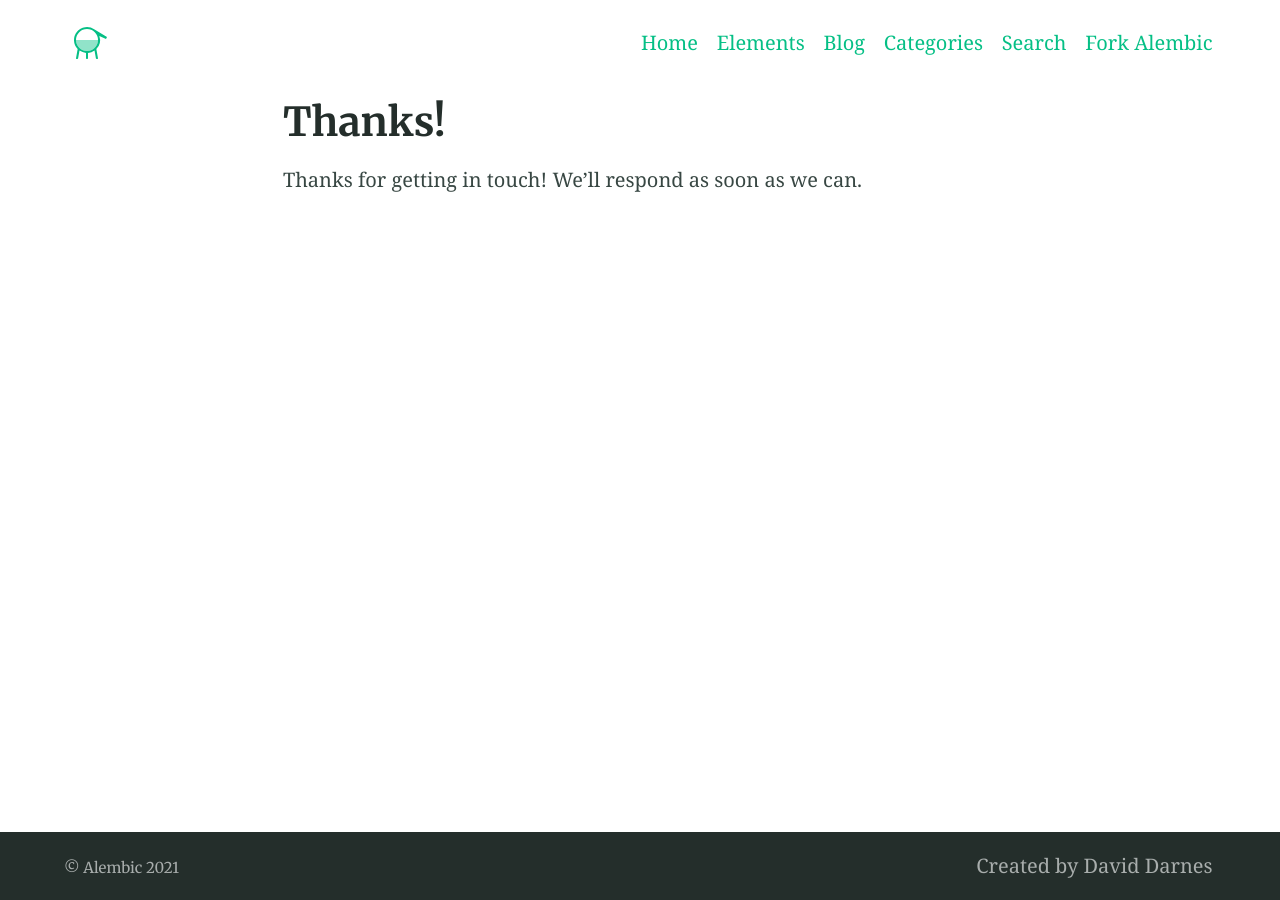
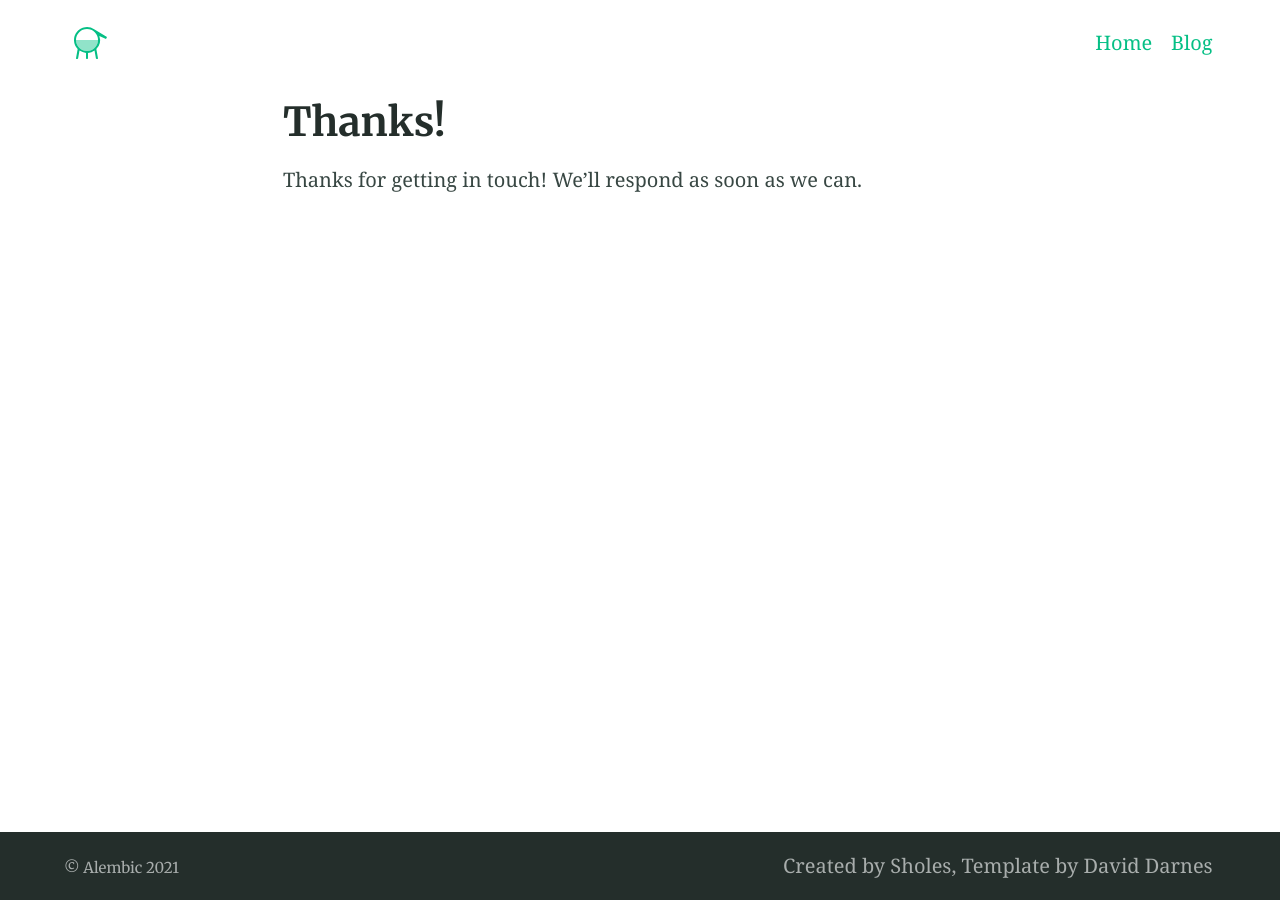
Before and after one commit to Sholes/sholes.github.io, a Jekyll site: the page built from thanks.md, in a window 1280 px wide. Built offline with Jekyll 4.4.1, drawn with Linux system fonts in a browser that asks for light colours.

Commit message:
removed some categories and navigation fotter

```diff
--- a/_config.yml
+++ b/_config.yml
@@ -121,19 +121,11 @@ favicons: # Favicons are also used in the manifest file. Syntax is 'size: path'
 navigation_header:
 - title: Home
   url: /
-- title: Elements
-  url: /elements/
 - title: Blog
   url: /blog/
-- title: Categories
-  url: /categories/
-- title: Search
-  url: /search/
-- title: Fork Alembic
-  url: https://github.com/daviddarnes/alembic
 
 navigation_footer:
-- title: Created by David Darnes
+- title: Created by Sholes, Template by David Darnes
   url: https://darn.es
 
 social_links: # Appears in sidebar. Set the urls then uncomment and comment out as desired
```
